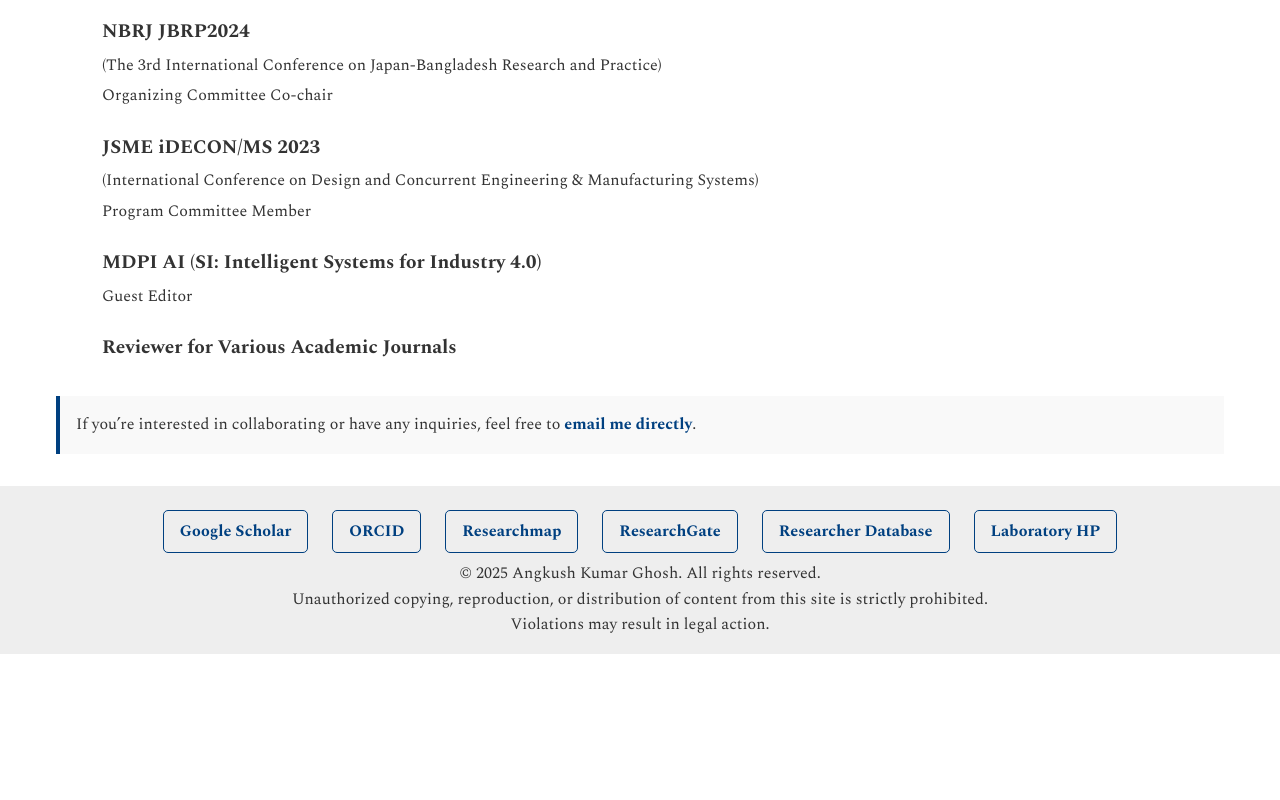
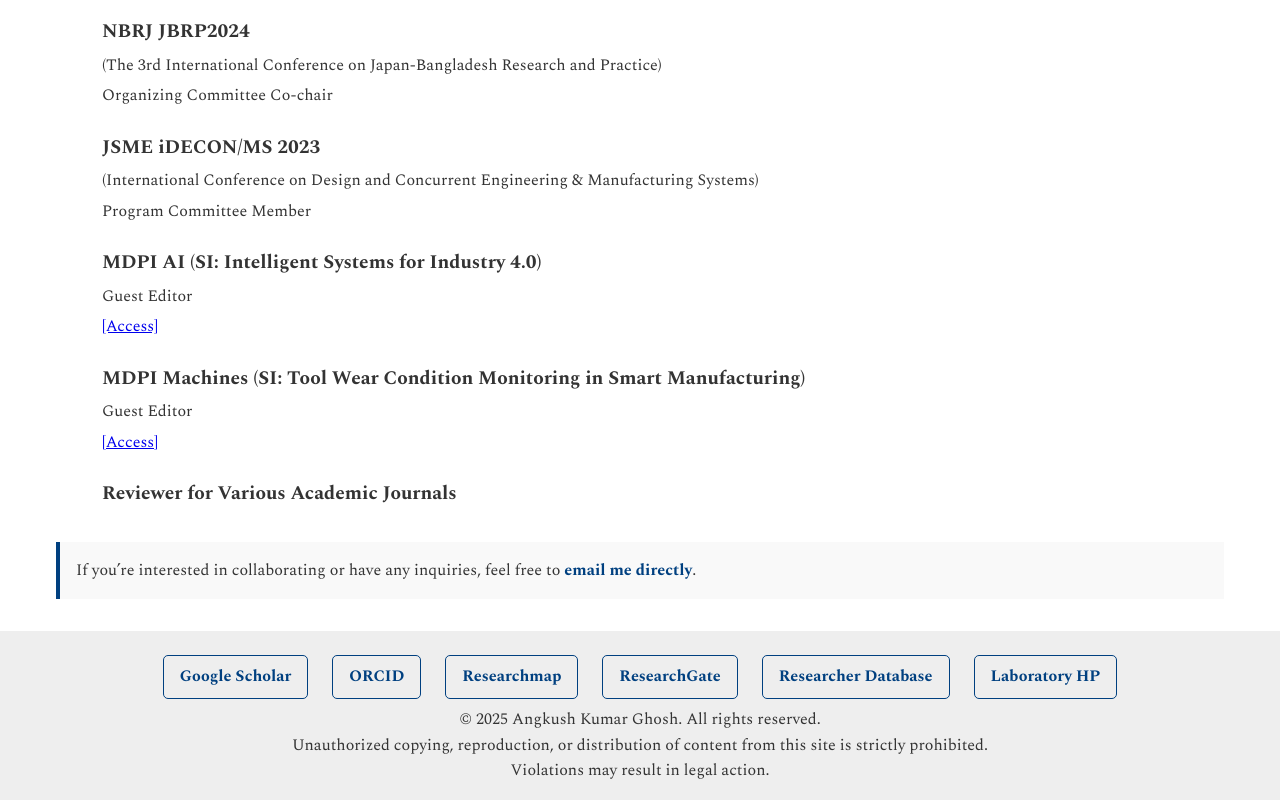
Before and after one commit to ghosh-ak/site, a plain HTML site: page professional.html in a window 1280 px wide. Shown: the part 726-1526 px from the top of the page. Before the commit the page ends 1380 px from the top, so only its background shows below. Drawn offline with nearby package versions, Linux system fonts and the light colour scheme.

Commit message:
Add files via upload

```diff
--- a/professional.html
+++ b/professional.html
@@ -71,7 +71,13 @@
         <div class="service-item">
             <h3>MDPI AI (SI: Intelligent Systems for Industry 4.0)</h3>
             <p>Guest Editor</p>
-          </div>
+            <p><a href="https://www.mdpi.com/si/133633" target="_blank" rel="noopener noreferrer">[Access]</a></p>
+        </div>
+        <div class="service-item">
+            <h3>MDPI Machines (SI: Tool Wear Condition Monitoring in Smart Manufacturing)</h3>
+            <p>Guest Editor</p>
+            <p><a href="https://www.mdpi.com/si/258213" target="_blank" rel="noopener noreferrer">[Access]</a></p>
+        </div>
         <div class="service-item">
           <h3>Reviewer for Various Academic Journals</h3>
         </div>
```
Also changed, not shown: scholarly.html (+8 -1 lines), teaching.html (+2 -0 lines), technical.html (+2 -2 lines).
